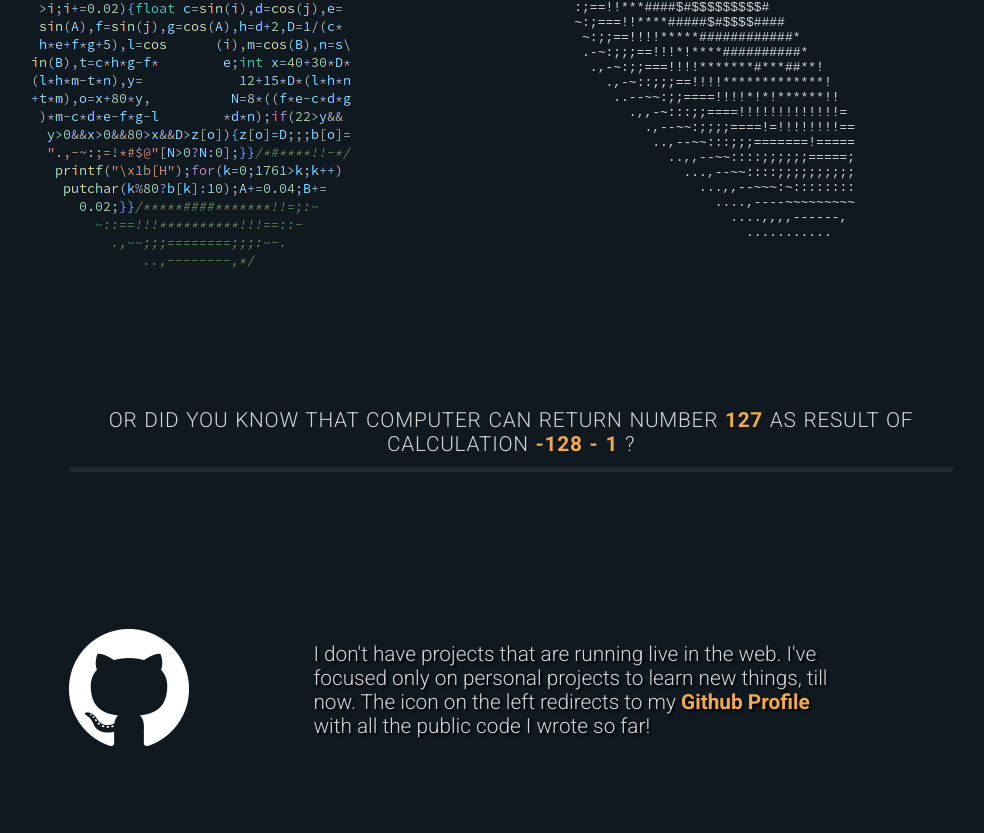
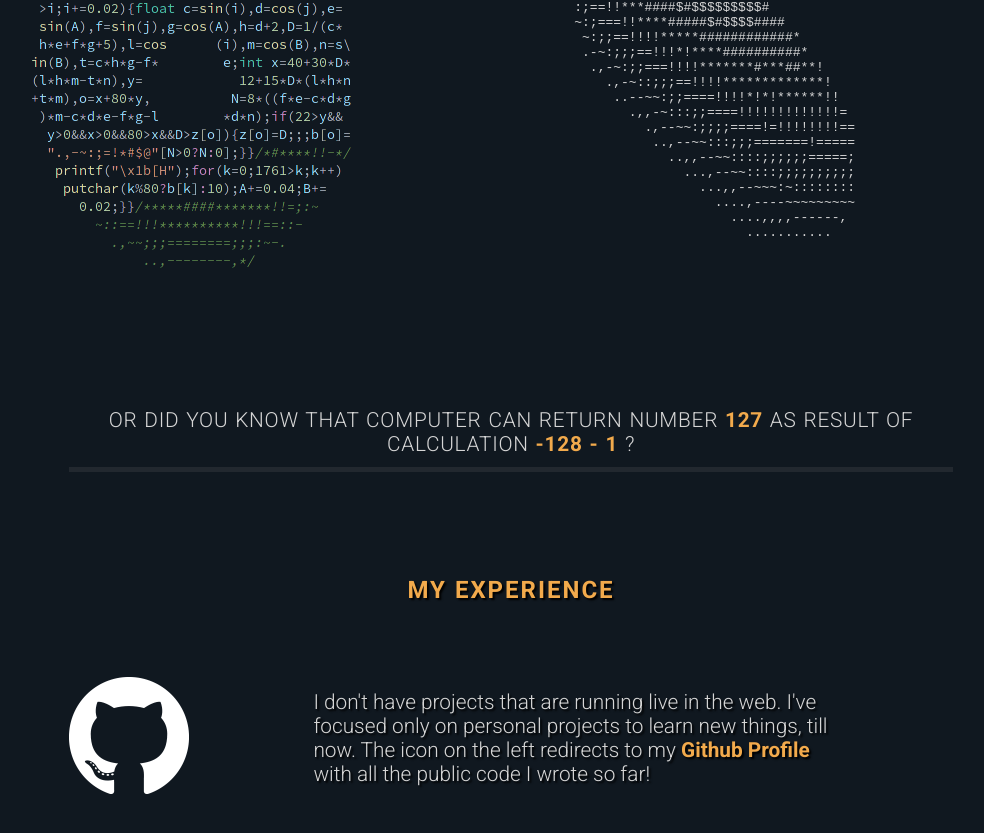
Before and after one commit to wzslr321/portfolio, a Svelte app: page / in a window 1280 px wide. Shown: the part 878-1711 px from the top of the page, without its empty margins (129-1113 px from the left). Built offline with nearby package versions, Linux system fonts and the light colour scheme.

Commit message:
section header component

```diff
--- a/src/App.svelte
+++ b/src/App.svelte
@@ -1,5 +1,5 @@
 <script lang="ts">
-  import Header from './Header.svelte'
+  import Header from './MainHeader.svelte'
   import About from './About.svelte'
   import Donut from './Curiosities/Donut.svelte'
   import Overflow from './Curiosities/Overflow.svelte'
--- a/src/Experience/Github.svelte
+++ b/src/Experience/Github.svelte
@@ -1,3 +1,10 @@
+<script>
+  import SectionHeader from '../SectionHeader.svelte'
+</script>
+
+<section>
+    <SectionHeader textContent={"My Experience"}/>
+
     <section>
         <a href="https://github.com/wzslr321" target="_blank">
             <img src="images/github-icon.png" alt="Github Icon"/>
@@ -13,11 +20,14 @@
             with all the public code I wrote so far!
         </article>
     </section>
+</section>
 
 <style lang="scss">
   @import 'public/style/variables.scss';
 
   section {
+    section {
+
       width: $container-width;
       margin: 0 auto;
       padding: $horizontal-padding 0;
@@ -30,5 +40,6 @@
         text-shadow: 2px 2px 2px black;
       }
     }
+  }
 
 </style>
--- /dev/null
+++ b/src/SectionHeader.svelte
@@ -0,0 +1,26 @@
+<script lang="ts">
+  export let textContent: string
+</script>
+
+<header>
+    <h2> {textContent}</h2>
+</header>
+
+<style lang="scss">
+  @import "public/style/variables.scss";
+
+  header {
+    text-transform: uppercase;
+    letter-spacing: 2px;
+    text-align: center;
+    font-weight: 100;
+
+    h2 {
+      color:$primary-orange-color;
+      text-shadow:2px 2px 2px black;
+    }
+
+  }
+
+
+</style>
```
Also changed, not shown: src/MainHeader.svelte (renamed from src/Header.svelte). Lines whose indentation alone changed are shown as unchanged.
